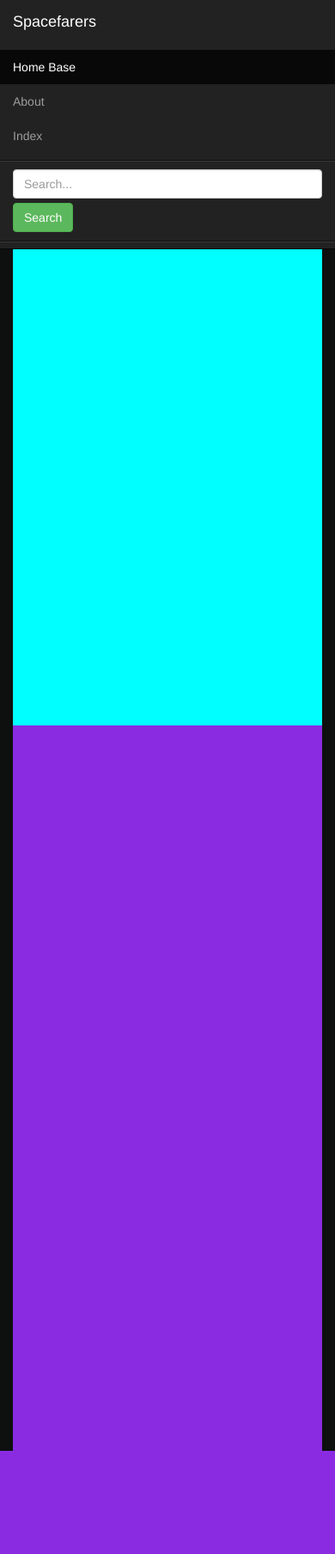
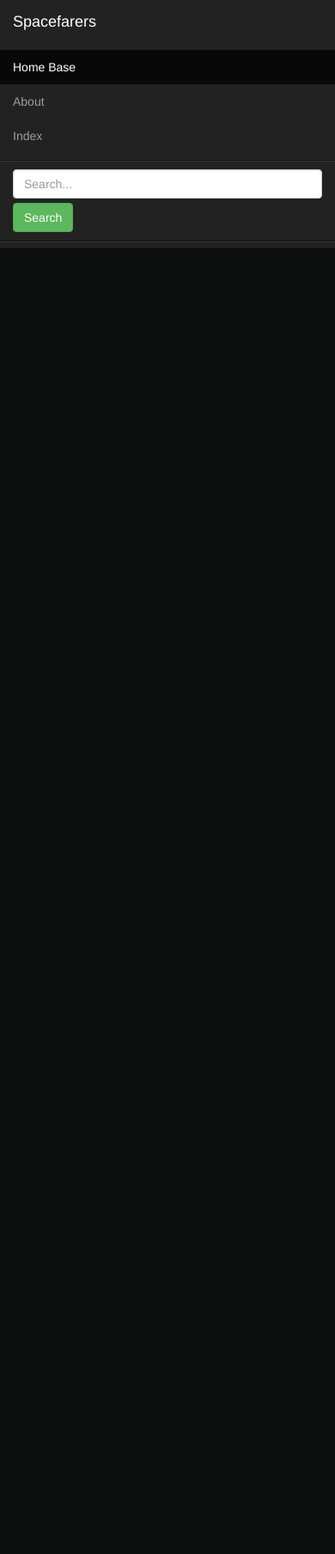
Before and after one commit to ananonad/Wayfarer, a Django app: page /wayfarer/ in a window 390 px wide. Shown: the top 1808 px of the page at 86% size. Before the commit the page ends 1688 px from the top, so only its background shows below. Run offline with Django 4.2, Linux system fonts and the light colour scheme; the visitor is signed in with stand-in values (Sample User, id 1); data that the repository does not hold is empty; some libraries are stand-ins or nearby versions.

Commit message:
Formatting Wayfarer home page/base.

```diff
--- a/main_app/static/styles/main.css
+++ b/main_app/static/styles/main.css
@@ -53,10 +53,33 @@ label {
     margin: 0 2.5vw;
 }
 .placelist {
-    background-color: aqua;
-    height: 100vh;
+    height: fit-content;
 }
 .postdetails {
-    background-color: blueviolet;
-    height: 100vh;
+    background-color: #0e0f0f;
+    height: 500vh;
 }
+.wayfarer {
+    margin-left:0! important;
+    margin-right:0! important;
+    padding:0! important;
+}
+.wayfarerphoto {
+    width: 120%;
+    height: 20vh;
+    object-fit: cover;
+    margin: 0! important;
+    padding: 0! important;
+}
+.planetname {
+    color: ivory;
+    font-size: 8vh;
+    position: relative;
+    bottom: 1.25em;
+    left: .75em;
+    margin: 0 0 -1.1em -.5em;
+    filter: drop-shadow(.25rem .25rem .75rem black);
+}
+.topspace {
+    margin-top: 7vh;
+}
--- a/main_app/templates/wayfarer_list.html
+++ b/main_app/templates/wayfarer_list.html
@@ -20,13 +20,19 @@
             </div>
         </nav>
     </div>
-    <div class="container-fluid">
-    <div class="col-md-4 placelist">
-
-    </div>
-    <div class="col-md-8 postdetails">
-
-    </div>
+    <div class="container-fluid wayfarer">
+        <div class="col-md-5 placelist wayfarer topspace">
+            {% for planet in planets %}
+            <a class="container-fluid wayfarer" href="/wayfarer/{{planet.name}}">
+                <img class="wayfarerphoto" src="{{planet.img}}" alt="{{planet.name}}"/>
+                <h2 class="planetname">{{planet.name}}</h2>
+            </a>
+            {% empty %}
+            <p>No Planets Available</p>
+            {% endfor %}
+        </div>
+        <div class="col-md-7 postdetails">
+        </div>
     </div>
 </body>
 {% endblock %}
```
